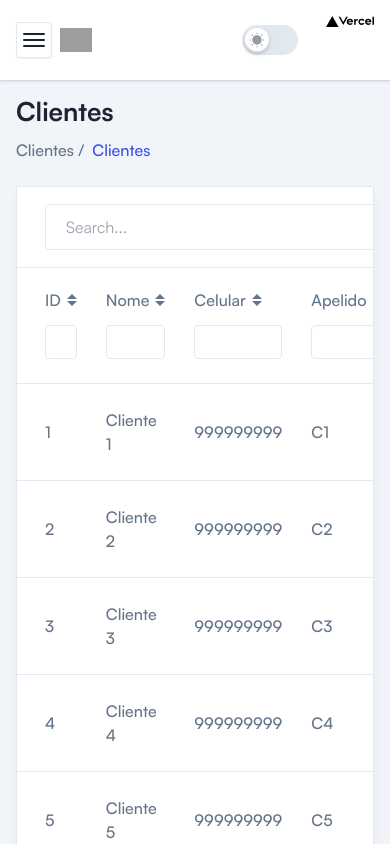
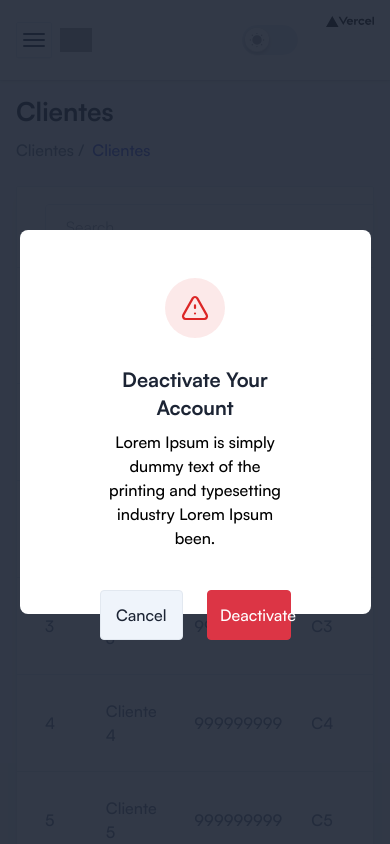
Before and after one commit to gusesba/Renova-V5, a Next.js app: page /clientes in a window 390 px wide. Built offline with nearby package versions, Linux system fonts and the light colour scheme; grey boxes are pictures that could not be loaded.

Commit message:
delete modal

```diff
--- /dev/null
+++ b/src/components/DataTable/DeleteButton.tsx
@@ -0,0 +1,23 @@
+interface DeleteButtonProps extends React.HTMLAttributes<HTMLButtonElement> {}
+
+export const DeleteButton: React.FC<DeleteButtonProps> = ({
+  ...props
+}: DeleteButtonProps) => {
+  return (
+    <button
+      id="data-table-delete"
+      className="bg-rose-800 w-8 h-8 rounded flex items-center justify-center hidden ml-2"
+      {...props}
+    >
+      <svg
+        xmlns="http://www.w3.org/2000/svg"
+        viewBox="0 0 448 512"
+        fill="white"
+        width="1.2rem"
+        height="1.2rem"
+      >
+        <path d="M135.2 17.7L128 32H32C14.3 32 0 46.3 0 64S14.3 96 32 96H416c17.7 0 32-14.3 32-32s-14.3-32-32-32H320l-7.2-14.3C307.4 6.8 296.3 0 284.2 0H163.8c-12.1 0-23.2 6.8-28.6 17.7zM416 128H32L53.2 467c1.6 25.3 22.6 45 47.9 45H346.9c25.3 0 46.3-19.7 47.9-45L416 128z" />
+      </svg>
+    </button>
+  );
+};
--- /dev/null
+++ b/src/components/DataTable/DeleteModal.tsx
@@ -0,0 +1,97 @@
+import { MouseEventHandler } from "react";
+
+interface DeleteModalProps {
+  itens: number[];
+}
+
+const fecharModal: MouseEventHandler<HTMLDialogElement> = (e) => {
+  if ((e.target as HTMLDivElement).id === "background-fade") {
+    const modal = document.getElementById(
+      "datatable-delete-modal"
+    ) as HTMLDialogElement;
+    modal.setAttribute("closing", "");
+    modal.addEventListener(
+      "animationend",
+      () => {
+        modal.removeAttribute("closing");
+        modal.close();
+      },
+      { once: true }
+    );
+  }
+};
+
+export const abrirModal = () => {
+  (
+    document.getElementById("datatable-delete-modal") as HTMLDialogElement
+  ).show();
+};
+
+export const DeleteModal: React.FC<DeleteModalProps> = ({
+  itens,
+}: DeleteModalProps) => {
+  return (
+    <>
+      <dialog
+        open
+        className="w-screen h-screen bg-black/90 fixed top-0 left-0 z-99999"
+        id="datatable-delete-modal"
+        onClick={fecharModal}
+      >
+        <div
+          className="w-full h-full flex justify-center items-center"
+          id="background-fade"
+        >
+          <div className="h-[24rem] w-[90%] sm:w-[36rem] bg-white dark:bg-boxdark rounded-lg">
+            <div className="w-full h-full text-center px-20 py-12">
+              <span className="mx-auto inline-block">
+                <svg
+                  width="60"
+                  height="60"
+                  viewBox="0 0 60 60"
+                  fill="none"
+                  xmlns="http://www.w3.org/2000/svg"
+                >
+                  <rect
+                    opacity="0.1"
+                    width="60"
+                    height="60"
+                    rx="30"
+                    fill="#DC2626"
+                  ></rect>
+                  <path
+                    d="M30 27.2498V29.9998V27.2498ZM30 35.4999H30.0134H30ZM20.6914 41H39.3086C41.3778 41 42.6704 38.7078 41.6358 36.8749L32.3272 20.3747C31.2926 18.5418 28.7074 18.5418 27.6728 20.3747L18.3642 36.8749C17.3296 38.7078 18.6222 41 20.6914 41Z"
+                    stroke="#DC2626"
+                    stroke-width="2.2"
+                    stroke-linecap="round"
+                    stroke-linejoin="round"
+                  ></path>
+                </svg>
+              </span>
+
+              <h3 className="mt-5.5 pb-2 text-xl font-bold text-black dark:text-white sm:text-2xl">
+                Deactivate Your Account
+              </h3>
+              <p className="mb-10 font-medium">
+                Lorem Ipsum is simply dummy text of the printing and typesetting
+                industry Lorem Ipsum been.
+              </p>
+              <div className="-mx-3 flex flex-wrap gap-y-4">
+                <div className="w-full px-3 2xsm:w-1/2">
+                  <button className="block w-full rounded border border-stroke bg-gray p-3 text-center font-medium text-black transition hover:border-meta-1 hover:bg-meta-1 hover:text-white dark:border-strokedark dark:bg-meta-4 dark:text-white dark:hover:border-meta-1 dark:hover:bg-meta-1">
+                    Cancel
+                  </button>
+                </div>
+                <div className="w-full px-3 2xsm:w-1/2">
+                  <button className="block w-full rounded border border-meta-1 bg-meta-1 p-3 text-center font-medium text-white transition hover:bg-opacity-90">
+                    Deactivate
+                  </button>
+                </div>
+              </div>
+            </div>
+          </div>
+        </div>
+      </dialog>
+    </>
+  );
+};
--- a/src/components/DataTable/LinhaTabela.tsx
+++ b/src/components/DataTable/LinhaTabela.tsx
@@ -1,13 +1,11 @@
 import { useState } from "react";
 
 interface LinhaTabelaProps extends React.HTMLAttributes<HTMLTableRowElement> {
-  children?: React.ReactNode;
   linhasSelecionadas: number[];
   identificador: number;
 }
 
 export const LinhaTabela: React.FC<LinhaTabelaProps> = ({
-  children,
   linhasSelecionadas,
   identificador,
   ...props
@@ -26,8 +24,13 @@ export const LinhaTabela: React.FC<LinhaTabelaProps> = ({
           linhasSelecionadas.push(identificador);
         }
         if (linhasSelecionadas.length === 0)
-          document.getElementById("delete")?.classList.toggle("hidden");
-        else document.getElementById("delete")?.classList.remove("hidden");
+          document
+            .getElementById("data-table-delete")
+            ?.classList.toggle("hidden");
+        else
+          document
+            .getElementById("data-table-delete")
+            ?.classList.remove("hidden");
       }}
       className={
         isSelected
@@ -36,7 +39,7 @@ export const LinhaTabela: React.FC<LinhaTabelaProps> = ({
       }
       {...props}
     >
-      {children}
+      {props.children}
     </tr>
   );
 };
--- a/src/components/DataTable/index.tsx
+++ b/src/components/DataTable/index.tsx
@@ -1,7 +1,7 @@
 "use client";
 import { Cliente } from "@/resources/cliente/cliente.resource";
 import { useClienteService } from "@/resources/cliente/cliente.service";
-import { memo, useEffect, useState } from "react";
+import { useEffect, useState } from "react";
 import { Bottom } from "./Bottom";
 import { Content } from "./Content";
 import { LinhaTabela } from "./LinhaTabela";
@@ -11,6 +11,8 @@ import { Title } from "../Utils/Title";
 import { Top } from "./Top";
 import { useRouter } from "next/navigation";
 import useDataTable from "@/hooks/useDataTable";
+import { DeleteButton } from "./DeleteButton";
+import { abrirModal, DeleteModal } from "./DeleteModal";
 
 export const DataTable = () => {
   const [clientes, setClientes] = useState<Cliente[]>([]);
@@ -45,12 +47,12 @@ export const DataTable = () => {
 
   return (
     <>
+      <DeleteModal itens={linhasSelecionadas} />
       <Title titulo="Clientes" caminho="Clientes / " />
       <Table>
-        <Top />
-        <h1 id="delete" className="hidden">
-          Delete
-        </h1>
+        <Top>
+          <DeleteButton onClick={abrirModal} />
+        </Top>
         <Content>
           <thead>
             <tr className="title-group">
--- a/src/components/DataTable/top.tsx
+++ b/src/components/DataTable/top.tsx
@@ -1,8 +1,11 @@
-export const Top = () => {
+interface TopProps {
+  children?: React.ReactNode;
+}
+export const Top: React.FC<TopProps> = ({ children }: TopProps) => {
   return (
     <>
       <div className="datatable-top h-20 flex items-center justify-between">
-        <div className="datatable-search m-7">
+        <div className="datatable-search m-7 flex items-center">
           <input
             className="datatable-input  p-5  pt-[10px]  pb-[10px] w-100 "
             placeholder="Search..."
@@ -10,6 +13,7 @@ export const Top = () => {
             title="Search within table"
             aria-controls="dataTableOne"
           />
+          {children}
         </div>
         <div className="datatable-dropdown m-8">
           <label className="font-medium">
--- a/src/css/style.css
+++ b/src/css/style.css
@@ -273,3 +273,33 @@ input[type="search"] {
 .line-group td {
   @apply font-medium text-left pl-7 pt-6 pb-6;
 }
+
+@keyframes fade-in {
+  0% {
+    opacity: 0;
+    scale: 90%;
+  }
+  100% {
+    opacity: 1;
+    scale: 100%;
+  }
+}
+
+@keyframes fade-out {
+  0% {
+    opacity: 1;
+    scale: 100%;
+  }
+  100% {
+    opacity: 0;
+    scale: 90%;
+  }
+}
+
+dialog[open] {
+  animation: fade-in 150ms forwards;
+}
+
+dialog[closing] {
+  animation: fade-out 150ms forwards;
+}
--- a/src/resources/cliente/cliente.service.ts
+++ b/src/resources/cliente/cliente.service.ts
@@ -9,6 +9,13 @@ class ClienteService {
     //return await response.json();
     return clientes;
   }
+
+  async deleteCliente(id: number): Promise<void> {
+    //const response = await fetch(this.baseURL);
+    //return await response.json();
+    console.log(id);
+    return;
+  }
 }
 
 export const useClienteService = new ClienteService();
--- a/tailwind.config.ts
+++ b/tailwind.config.ts
@@ -24,7 +24,7 @@ const config: Config = {
         transparent: "transparent",
         white: "#FFFFFF",
         black: "#1C2434",
-        red: "#FB5454",
+        // red: "#FB5454",
         "black-2": "#010101",
         body: "#64748B",
         bodydark: "#AEB7C0",
```
